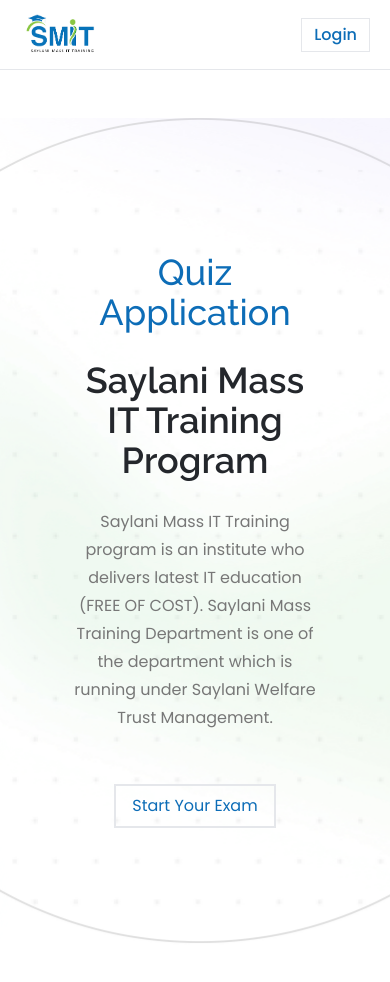
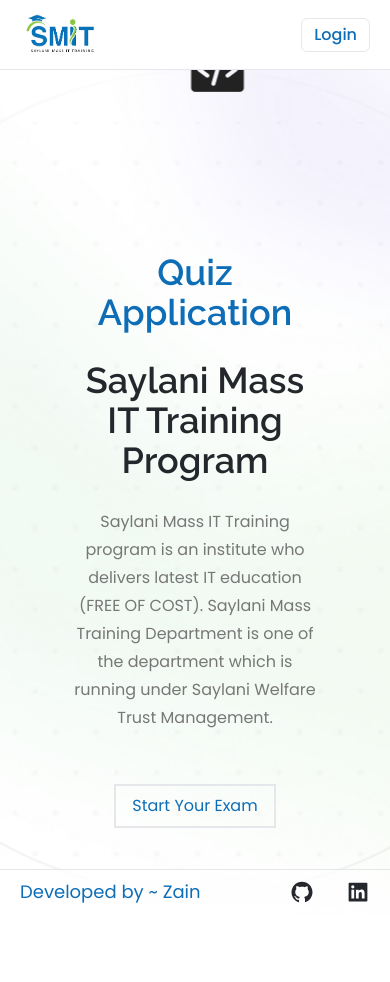
Before and after one commit to Md-Zainulabdin/SMIT-QUIZ_APP, a Next.js app: page / in a window 390 px wide. Shown: the top 982 px of the page. Built offline with nearby package versions, Linux system fonts and the light colour scheme; no server answers.

Commit message:
UI Changed

```diff
--- a/src/app/(guest_route)/auth/signup/page.jsx
+++ b/src/app/(guest_route)/auth/signup/page.jsx
@@ -27,7 +27,7 @@
   };
 
   return (
-    <div className="w-full h-screen customFlex loginPageBackground relative">
+    <div className="w-full h-screen customFlex signUpPageBackground relative">
       <div className="w-[0%] md:w-[50%] h-full">
         <div className="imgBox w-full h-full py-8 flex justify-center items-end">
           <img src="/smit logo.png" alt="Saylani logo" className="w-[250px]" />
--- a/src/app/components/QuizCard/page.jsx
+++ b/src/app/components/QuizCard/page.jsx
@@ -18,7 +18,7 @@
               Total questions: {card.quiz_questions.length}
             </span>
             <Link href={`/quizboard/${card?.title}`} className="w-full">
-              <button className={`w-full ${utils.button}`}>
+              <button className={`w-full ${utils.button} transition duration-300 ease-in-out hover:bg-[--primary-color] hover:text-white hover:border-[--primary-color]`}>
                 Click to Start
               </button>
             </Link>
--- a/src/app/components/footer/page.jsx
+++ b/src/app/components/footer/page.jsx
@@ -4,7 +4,7 @@
 
 const Footer = () => {
     return (
-        <div className={`border-t ${utils.paddingX} bg-white fixed left-0 bottom-0 w-full p-4 flex justify-between items-center`}>
+        <div className={`footer border-t ${utils.paddingX} absolute left-0 bottom-0 w-full py-2 px-4 flex justify-between items-center`}>
             <div>
                 <h1 className="text-lg text-[--primary-color]">Developed by ~ Zain</h1>
             </div>
--- a/src/app/components/hero/page.jsx
+++ b/src/app/components/hero/page.jsx
@@ -5,12 +5,12 @@
 const Hero = () => {
   return (
     <div className={`w-full h-screen customFlex ${utils.paddingX} relative`}>
-        <div className="overlay w-full h-full bg-image absolute top-0 left-0 z-0"></div>
+        <div className="overlay w-full h-full absolute top-0 left-0 z-0"></div>
       <div className="hero-text w-[70%] text-center flex flex-col gap-7 relative z-99">
-        <h1 className="text-4xl md:text-6xl text-[--primary-color] raleway">
+        <h1 className="text-4xl md:text-6xl text-[--primary-color] raleway font-bold">
           Quiz Application
         </h1>
-        <h1 className="text-4xl md:text-5xl font-semibold text-[--primary-black] raleway">
+        <h1 className="text-4xl md:text-5xl font-extrabold text-[--primary-black] raleway">
           Saylani Mass IT Training Program
         </h1>
         <p className="text-md text-center leading-7 text-[#777]">
--- a/src/app/components/navbar/page.jsx
+++ b/src/app/components/navbar/page.jsx
@@ -6,7 +6,7 @@
   const { data: session, status } = useSession();
 
   return (
-    <div className="w-full bg-white relative z-10">
+    <div className="nav w-full relative z-10">
       <nav className="w-full h-[70px] md:h-[90px] flex items-center justify-between px-[20px] sm:px-[40px] md:px-[60px] border-b">
         <div className="logo">
           <Link href={"/"}>
@@ -18,7 +18,7 @@
           {status === "unauthenticated" ? (
             <Link
               href={"/auth/login"}
-              className="text-md sm:text-xl font-medium text-[--primary-color] border px-3 py-1 sm:px-6 sm:py-2"
+              className="bg-white rounded-md text-md sm:text-xl font-medium text-[--primary-color] border px-3 py-1 sm:px-6 sm:py-2"
             >
               Login
             </Link>
@@ -26,7 +26,7 @@
           {status === "authenticated" ? (
             <button
               onClick={() => signOut()}
-              className="text-md sm:text-xl font-medium text-[--primary-color] border px-3 py-1 sm:px-6 sm:py-2"
+              className="bg-white rounded-md text-md sm:text-xl font-medium text-[--primary-color] border px-3 py-1 sm:px-6 sm:py-2"
             >
               Logout
             </button>
--- a/src/app/globals.css
+++ b/src/app/globals.css
@@ -52,6 +52,11 @@
   }
 }
 
+.nav {
+  background-color: #fffefe60;
+  backdrop-filter: blur(16px);
+}
+
 .bg-image {
   background-image: url('/bg.png');
   background-repeat: none;
@@ -61,9 +66,18 @@
 
 .loginPageBackground {
   background-image: linear-gradient(to bottom, rgba(81, 255, 81, 0.288), #0d6db7b9),
+    url('/bg.png');
+    background-position: center;
+    background-size: cover;
+
+}
+
+.signUpPageBackground {
+  background-image: linear-gradient(to bottom, rgba(81, 255, 81, 0.288), #0d6db7b9),
     url('/smit.jpg');
 }
 
-.signUpPageBackground {
-  background-color: aliceblue;
+.footer {
+  background-color: #fffefe60;
+  backdrop-filter: blur(16px);
 }
--- a/src/app/page.js
+++ b/src/app/page.js
@@ -1,3 +1,4 @@
+import Footer from "./components/footer/page"
 import Hero from "./components/hero/page"
 import Navbar from "./components/navbar/page"
 
@@ -5,8 +6,9 @@
   return (
     <div className="w-full h-screen relative">
       <Navbar />
-      <div className="w-full py-12 md:py-0 relative md:absolute left-0 top-0">
+      <div className="w-full h-full bg-image py-12 md:py-0 relative md:absolute left-0 top-0">
         <Hero />
+        <Footer/>
       </div>
     </div>
   )
```
Also changed, not shown: public/bg.png.
